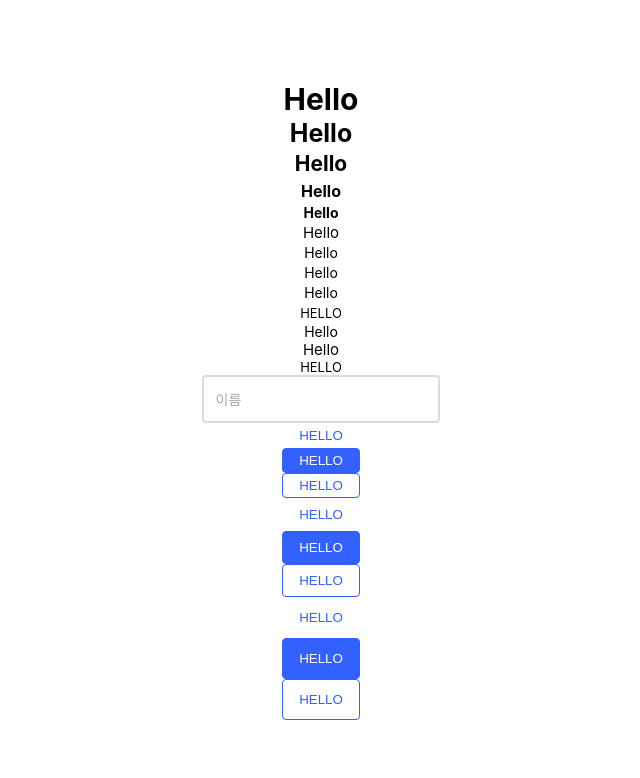
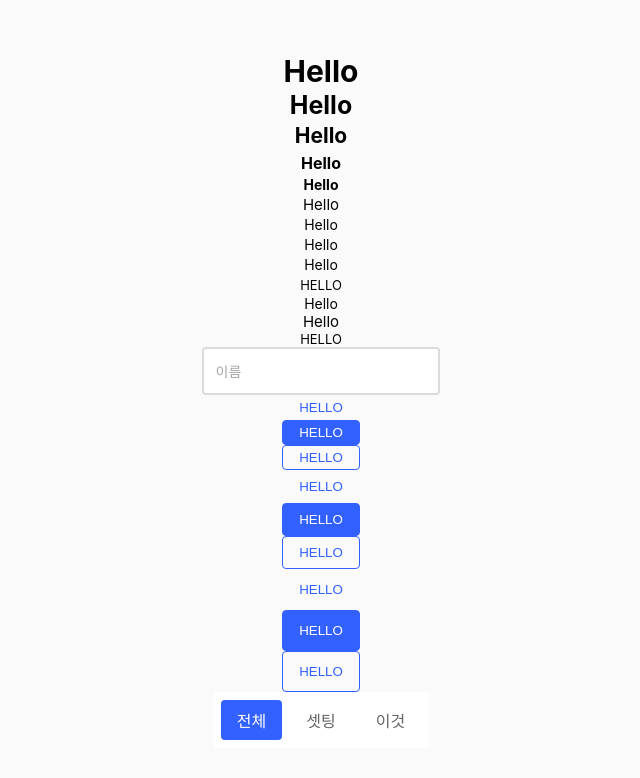
Before and after one commit to artvelop/design-system, a React (Create React App) app: page / in a window 1280 px wide. Shown: the top 778 px of the page, without its empty margins (319-959 px from the left). Built offline with nearby package versions, Linux system fonts and the light colour scheme.

Commit message:
feat: Tab 컴포넌트를 컴파운드 패턴으로 추가합니다

```diff
--- /dev/null
+++ b/src/components/ui/tab/Container.tsx
@@ -0,0 +1,19 @@
+import { css } from '@emotion/react';
+import styled from '@emotion/styled';
+import React, { PropsWithChildren } from 'react';
+
+export const Container = ({ children }: PropsWithChildren) => {
+  return <TabContainer>{children}</TabContainer>;
+};
+
+const TabContainer = styled.div`
+  ${({ theme }) => {
+    return css`
+      background-color: ${theme.palette.white};
+      border-radius: 4px;
+      display: flex;
+      padding: 8px;
+      gap: 8px;
+    `;
+  }}
+`;
--- /dev/null
+++ b/src/components/ui/tab/Tab.tsx
@@ -0,0 +1,49 @@
+import { css } from '@emotion/react';
+import styled from '@emotion/styled';
+import React, { useMemo } from 'react';
+import { useContext } from 'react';
+import { TabContext } from './TabCompound';
+
+interface Props {
+  value: string;
+  label: string;
+}
+
+interface TabStyleProps {
+  select: boolean;
+}
+
+export const Tab = ({ value, label }: Props) => {
+  const { value: currentValue, onChange } = useContext(TabContext);
+
+  const isSelectTabValue = useMemo(() => value === currentValue, [value, currentValue]);
+  const handleClickTabValue = () => onChange(value);
+
+  return (
+    <TabWrapper onClick={handleClickTabValue} select={isSelectTabValue}>
+      {label}
+    </TabWrapper>
+  );
+};
+
+const TabWrapper = styled.div<TabStyleProps>`
+  ${({ theme, select }) => {
+    if (select) {
+      return css`
+        cursor: pointer;
+        background-color: ${theme.palette.primary};
+        border-radius: 4px;
+        padding: 8px 16px;
+        color: ${theme.palette.white};
+      `;
+    } else {
+      return css`
+        cursor: pointer;
+        background-color: transparent;
+        border-radius: 4px;
+        padding: 8px 16px;
+        color: ${theme.palette.color.gray6};
+      `;
+    }
+  }}
+`;
--- /dev/null
+++ b/src/components/ui/tab/TabCompound.tsx
@@ -0,0 +1,22 @@
+import React, { PropsWithChildren } from 'react';
+import { createContext } from 'react';
+import { Container } from './Container';
+import { Tab } from './Tab';
+
+export interface TabContextType {
+  value: string;
+  onChange: (value: any) => void;
+}
+
+export type TabCompoundProps = TabContextType;
+
+export const TabContext = createContext<TabContextType>({} as TabContextType);
+
+export const TabCompound = ({ value, onChange, children }: PropsWithChildren<TabCompoundProps>) => {
+  const contextValue = { value, onChange };
+
+  return <TabContext.Provider value={contextValue}>{children}</TabContext.Provider>;
+};
+
+TabCompound.Container = Container;
+TabCompound.Tab = Tab;
--- a/src/pages/Main.tsx
+++ b/src/pages/Main.tsx
@@ -5,13 +5,19 @@ import { Typography } from '@components/ui/typography/Typography';
 import { InputCompound } from '@components/ui/input/InputCompound';
 import { useState } from 'react';
 import { Button } from '@components/ui/button/Button';
+import { TabCompound } from '@components/ui/tab/TabCompound';
+
+type MainTabType = 'all' | 'set' | 'this';
 
 export const Main = () => {
   const [inputValue, setInputValue] = useState('');
+  const [tabValue, setTabValue] = useState<MainTabType>('all');
 
   const handleChangeInputValue = (event: React.ChangeEvent<HTMLInputElement>) => {
     setInputValue(event.target.value);
   };
+
+  const handleChangeTabValue = (value: MainTabType) => setTabValue(value);
 
   return (
     <Container>
@@ -55,6 +61,13 @@ export const Main = () => {
       <Button size="large" variant="outlined">
         HELLO
       </Button>
+      <TabCompound value={tabValue} onChange={handleChangeTabValue}>
+        <TabCompound.Container>
+          <TabCompound.Tab value="all" label="전체" />
+          <TabCompound.Tab value="set" label="셋팅" />
+          <TabCompound.Tab value="this" label="이것" />
+        </TabCompound.Container>
+      </TabCompound>
     </Container>
   );
 };
@@ -62,7 +75,7 @@ export const Main = () => {
 const Container = styled.div`
   ${({ theme }) => {
     return css`
-      background-color: ${theme.palette.white};
+      background-color: ${theme.palette.color.gray1};
       display: flex;
       width: 100vw;
       height: 100vh;
```
